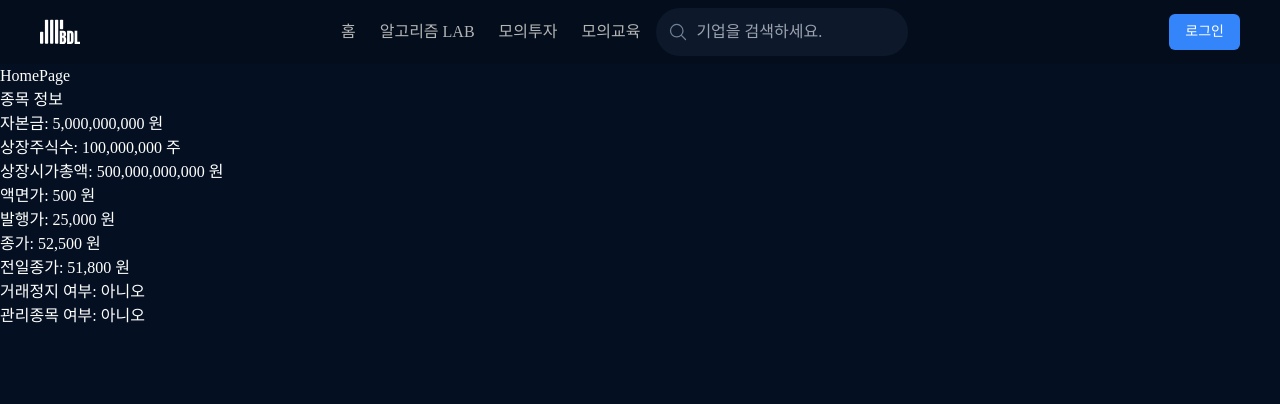
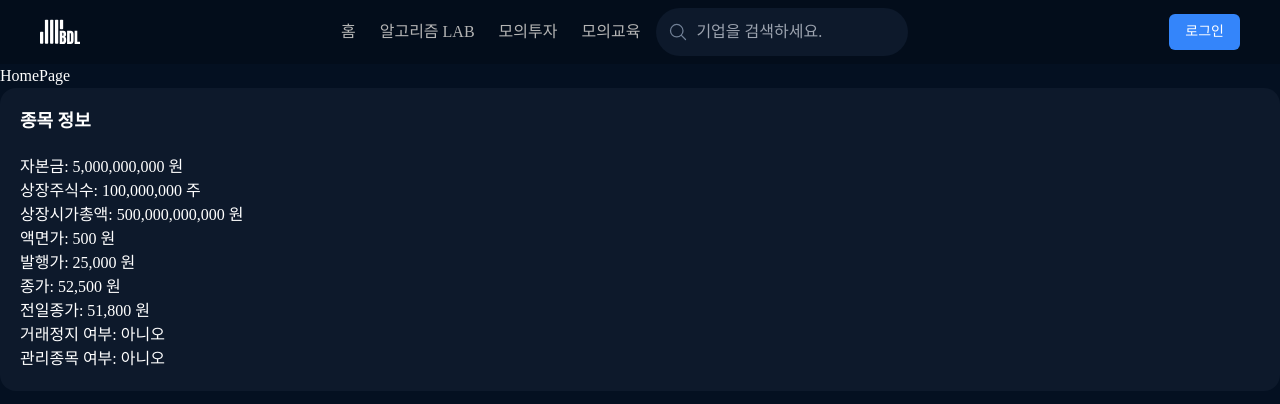
Before and after one commit to dnwnsrb11/BDL-frontend, a React (Vite) app: page / in a window 1280 px wide. Shown: the top 404 px of the page. Built offline with nearby package versions, Linux system fonts and the light colour scheme; a web font is replaced by a local one.

Commit message:
desgin:스타일링 작업

```diff
--- a/src/components/mock-investment/stock-info-detail/stock-info-detail.tsx
+++ b/src/components/mock-investment/stock-info-detail/stock-info-detail.tsx
@@ -27,11 +27,11 @@ const stockInfoDetailTest: stockInfoDetail = {
 
 export const StockInfoDetail = () => {
   return (
-    <div>
+    <div className="rounded-2xl bg-modal-background-color p-[20px]">
       <div>
-        <h3>종목 정보</h3>
+        <h3 className="text-[18px] font-bold">종목 정보</h3>
       </div>
-      <div>
+      <div className="mt-[20px]">
         <StockInfoDetailList data={stockInfoDetailTest} />
       </div>
     </div>
```
